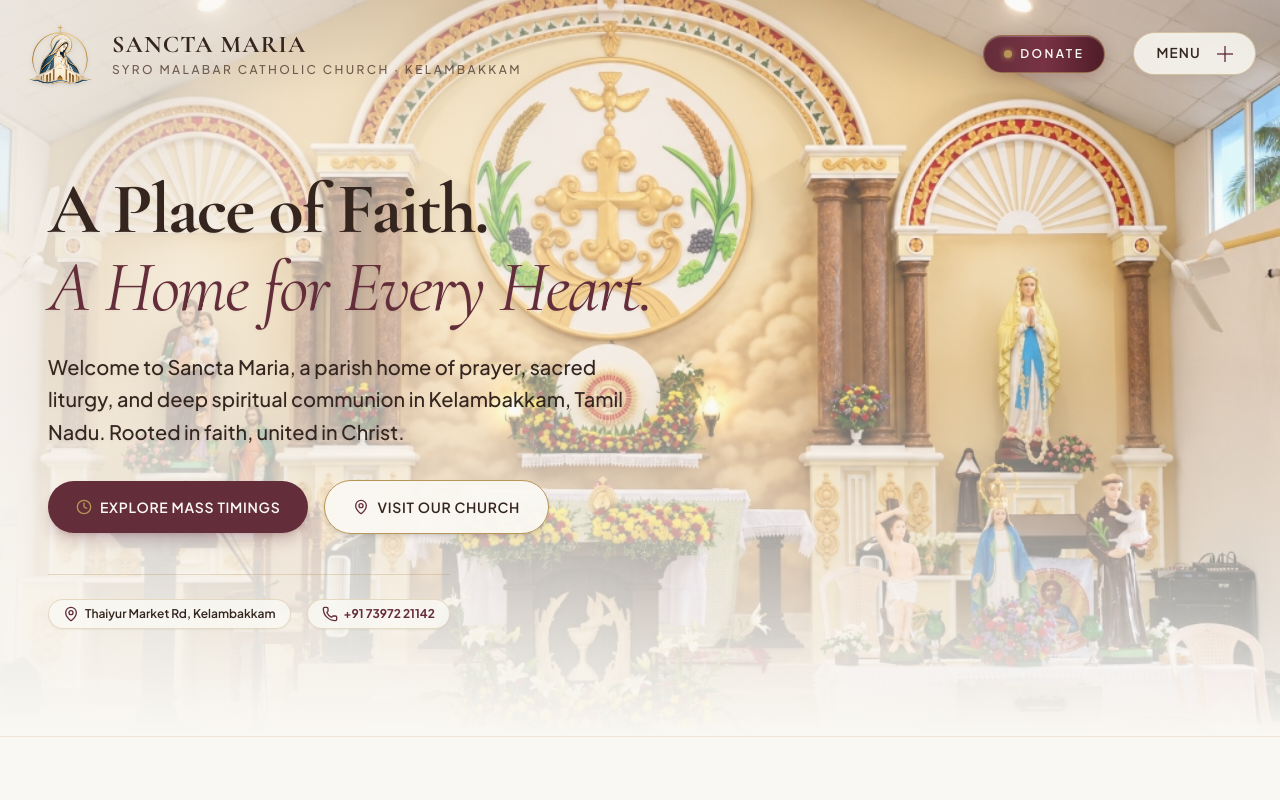
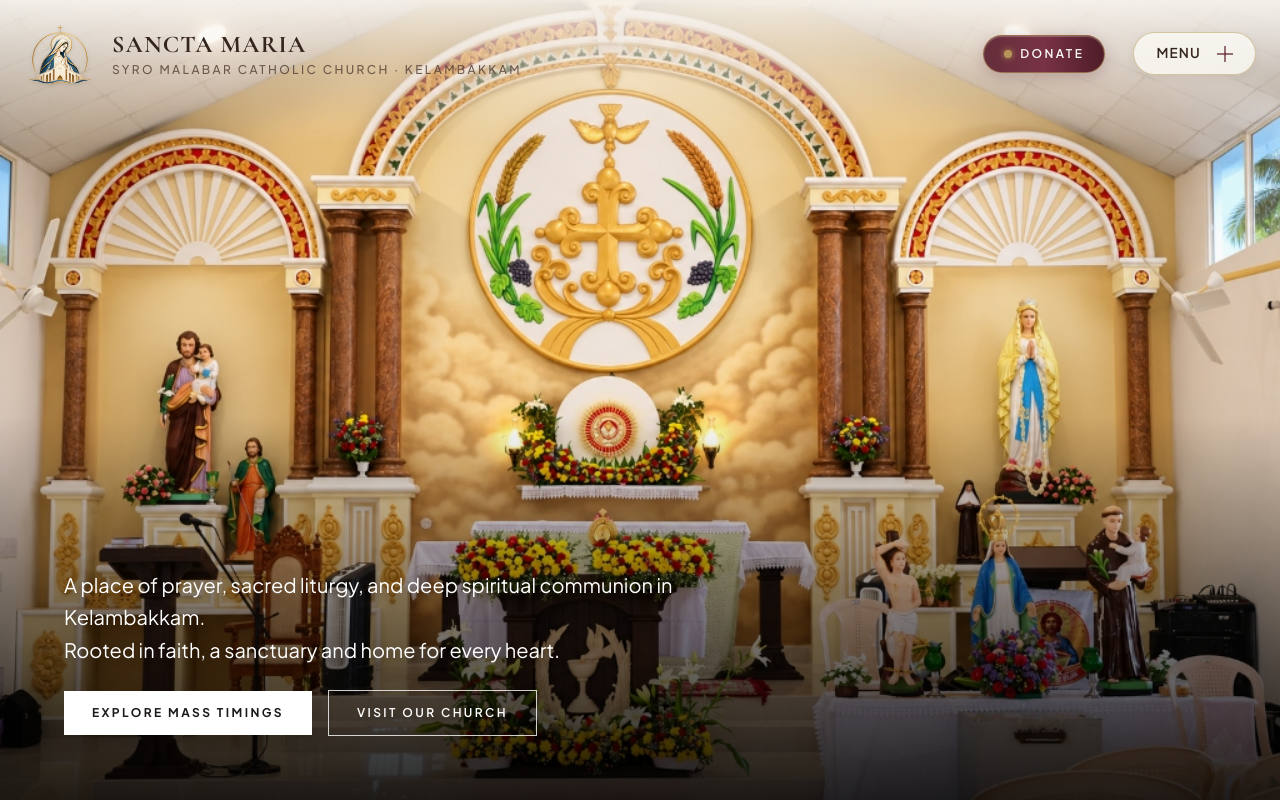
Before and after one commit to ALLaNRoY-TECH/chruch, a React (Vite) app: page / in a window 1280 px wide. Shown: the top 800 px of the page. Built offline with nearby package versions, Linux system fonts and the light colour scheme; a web font is replaced by a local one.

Commit message:
Style hero section matching inspiration site with full-bleed sanctuary and bottom-left editorial buttons

```diff
--- a/src/components/HeroSection.tsx
+++ b/src/components/HeroSection.tsx
@@ -1,5 +1,4 @@
 import React from 'react';
-import { MapPin, Phone, Clock } from 'lucide-react';
 
 interface HeroSectionProps {
   onExploreMass: () => void;
@@ -8,65 +7,47 @@
 
 export const HeroSection: React.FC<HeroSectionProps> = ({ onExploreMass, onPlanVisit }) => {
   return (
-    <section id="home" className="relative min-h-[92vh] flex items-center pt-28 md:pt-32 pb-16 px-6 md:px-12 overflow-hidden bg-[#FAF8F3]">
-      {/* Background with Real Sanctuary Photograph and Highly Transparent Overlay */}
+    <section id="home" className="relative min-h-screen flex items-end overflow-hidden bg-[#FAF8F3]">
+      {/* Full-bleed Authentic Altar Photograph */}
       <div className="absolute inset-0 z-0">
         <img
           src="/images/church/hero_altar_user.jpg"
           alt="Sancta Maria Catholic Church Sanctuary Altar"
           className="w-full h-full object-cover object-center filter brightness-[0.98] contrast-[1.02]"
         />
-        {/* Soft, Transparent Multi-Tone Overlay - transparent to reveal the sanctuary clearly */}
-        <div className="absolute inset-0 bg-gradient-to-r from-[#FAF8F3]/80 via-[#FAF8F3]/35 to-transparent"></div>
-        <div className="absolute inset-0 bg-gradient-to-t from-[#FAF8F3] via-[#FAF8F3]/15 to-transparent"></div>
+
+        {/* Subtle top vignette for crystal clear navigation visibility */}
+        <div className="absolute top-0 inset-x-0 h-36 bg-gradient-to-b from-[#FAF8F3]/90 via-[#FAF8F3]/40 to-transparent pointer-events-none"></div>
+
+        {/* Cinematic dark bottom gradient inspired by the reference site for perfect text legibility */}
+        <div className="absolute bottom-0 inset-x-0 h-96 bg-gradient-to-t from-black/85 via-black/45 to-transparent pointer-events-none"></div>
       </div>
 
-      <div className="relative z-10 max-w-7xl mx-auto w-full">
-        {/* Left Column: Editorial Headline & Actions */}
+      {/* Content anchored at the bottom-left corner like the inspiration image */}
+      <div className="relative z-10 max-w-7xl mx-auto w-full px-6 sm:px-12 md:px-16 pb-12 sm:pb-16">
         <div className="max-w-2xl flex flex-col items-start text-left">
-
-          {/* Main Headline */}
-          <h1 className="font-serif text-4xl sm:text-5xl md:text-6xl lg:text-7xl font-bold tracking-tight text-[#35251F] leading-[1.08] mb-6 drop-shadow-xs">
-            A Place of Faith.
-            <br />
-            <span className="italic font-normal text-[#642D3A]">A Home for Every Heart.</span>
-          </h1>
-
-          {/* Welcoming Subtitle */}
-          <p className="text-base sm:text-lg md:text-xl text-[#35251F] max-w-xl font-medium leading-relaxed mb-8 drop-shadow-xs">
-            Welcome to Sancta Maria, a parish home of prayer, sacred liturgy, and deep spiritual communion in Kelambakkam, Tamil Nadu. Rooted in faith, united in Christ.
+          {/* 2-line poetic editorial statement */}
+          <p className="text-white text-base sm:text-lg md:text-xl font-normal leading-relaxed mb-6 drop-shadow-md">
+            A place of prayer, sacred liturgy, and deep spiritual communion in Kelambakkam.
+            <br className="hidden sm:inline" />
+            Rooted in faith, a sanctuary and home for every heart.
           </p>
 
-          {/* CTAs */}
-          <div className="flex flex-wrap items-center gap-4 mb-10 w-full sm:w-auto">
+          {/* Minimalist button row inspired by the reference: solid white button + transparent outline ghost button */}
+          <div className="flex flex-wrap items-center gap-3 sm:gap-4 w-full sm:w-auto">
             <button
               onClick={onExploreMass}
-              className="flex-1 sm:flex-none inline-flex items-center justify-center gap-2 px-7 py-4 rounded-full bg-[#642D3A] text-[#FAF8F3] text-sm uppercase tracking-wider font-semibold shadow-lg shadow-[#642D3A]/25 hover:bg-[#263B50] hover:shadow-xl transition-all duration-300"
+              className="flex-1 sm:flex-none px-7 py-3.5 bg-white text-[#1C1917] text-xs uppercase tracking-[0.2em] font-bold shadow-lg hover:bg-[#FAF8F3] hover:text-[#642D3A] transition-all duration-200 cursor-pointer"
             >
-              <Clock className="w-4 h-4 text-[#B69556]" />
-              <span>Explore Mass Timings</span>
+              Explore Mass Timings
             </button>
 
             <button
               onClick={onPlanVisit}
-              className="flex-1 sm:flex-none inline-flex items-center justify-center gap-2 px-7 py-4 rounded-full bg-[#FAF8F3]/95 text-[#35251F] border border-[#B69556] text-sm uppercase tracking-wider font-semibold shadow-md hover:bg-[#E8DDCC] transition-all duration-300"
+              className="flex-1 sm:flex-none px-7 py-3.5 bg-transparent border border-white/80 text-white text-xs uppercase tracking-[0.2em] font-semibold hover:bg-white/10 hover:border-white transition-all duration-200 cursor-pointer"
             >
-              <MapPin className="w-4 h-4 text-[#642D3A]" />
-              <span>Visit Our Church</span>
+              Visit Our Church
             </button>
-          </div>
-
-          {/* Fast-Facts Badge Bar */}
-          <div className="pt-6 border-t border-[#B69556]/30 flex flex-wrap items-center gap-4 text-xs text-[#35251F] font-semibold">
-            <div className="flex items-center gap-1.5 bg-[#FAF8F3]/85 backdrop-blur-sm px-3.5 py-1.5 rounded-full border border-[#B69556]/30 shadow-xs">
-              <MapPin className="w-4 h-4 text-[#642D3A]" />
-              <span>Thaiyur Market Rd, Kelambakkam</span>
-            </div>
-
-            <a href="tel:+917397221142" className="flex items-center gap-1.5 text-[#642D3A] hover:underline font-bold bg-[#FAF8F3]/85 backdrop-blur-sm px-3.5 py-1.5 rounded-full border border-[#B69556]/30 shadow-xs">
-              <Phone className="w-4 h-4" />
-              <span>+91 73972 21142</span>
-            </a>
           </div>
         </div>
       </div>
```
